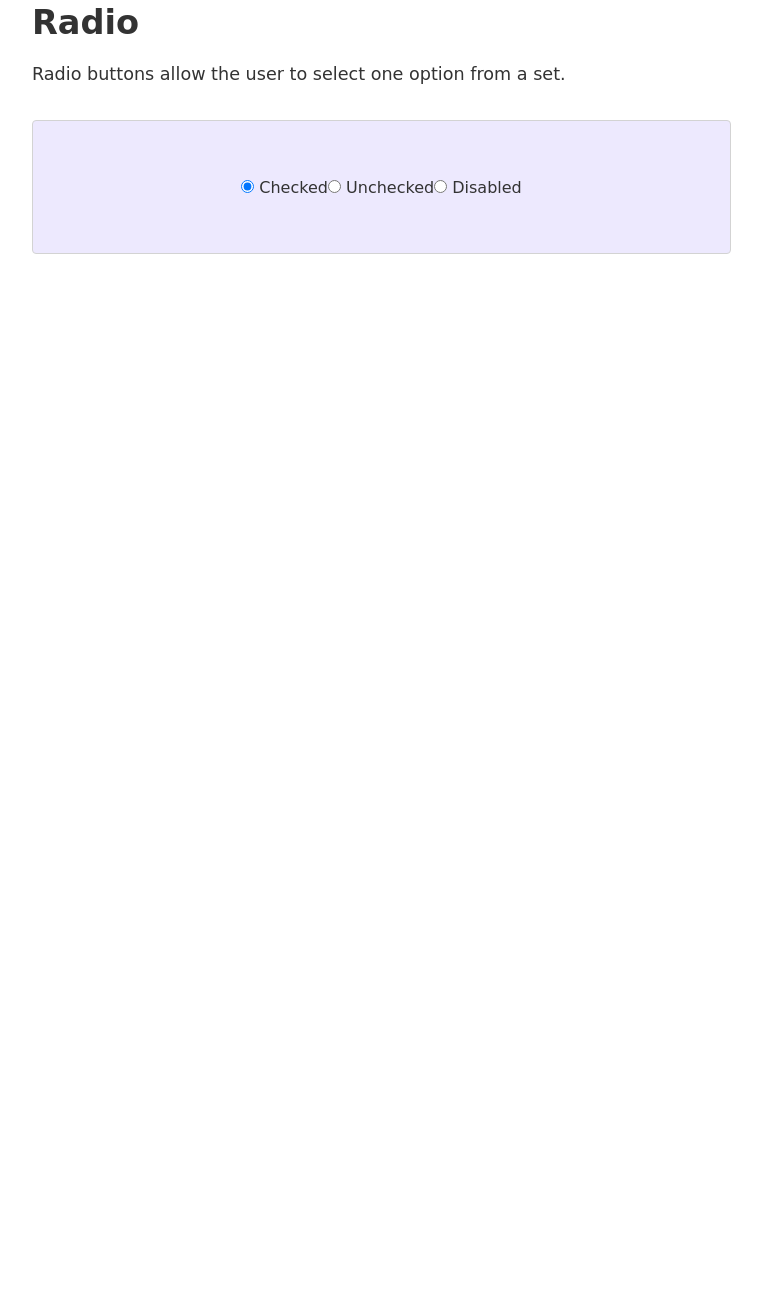
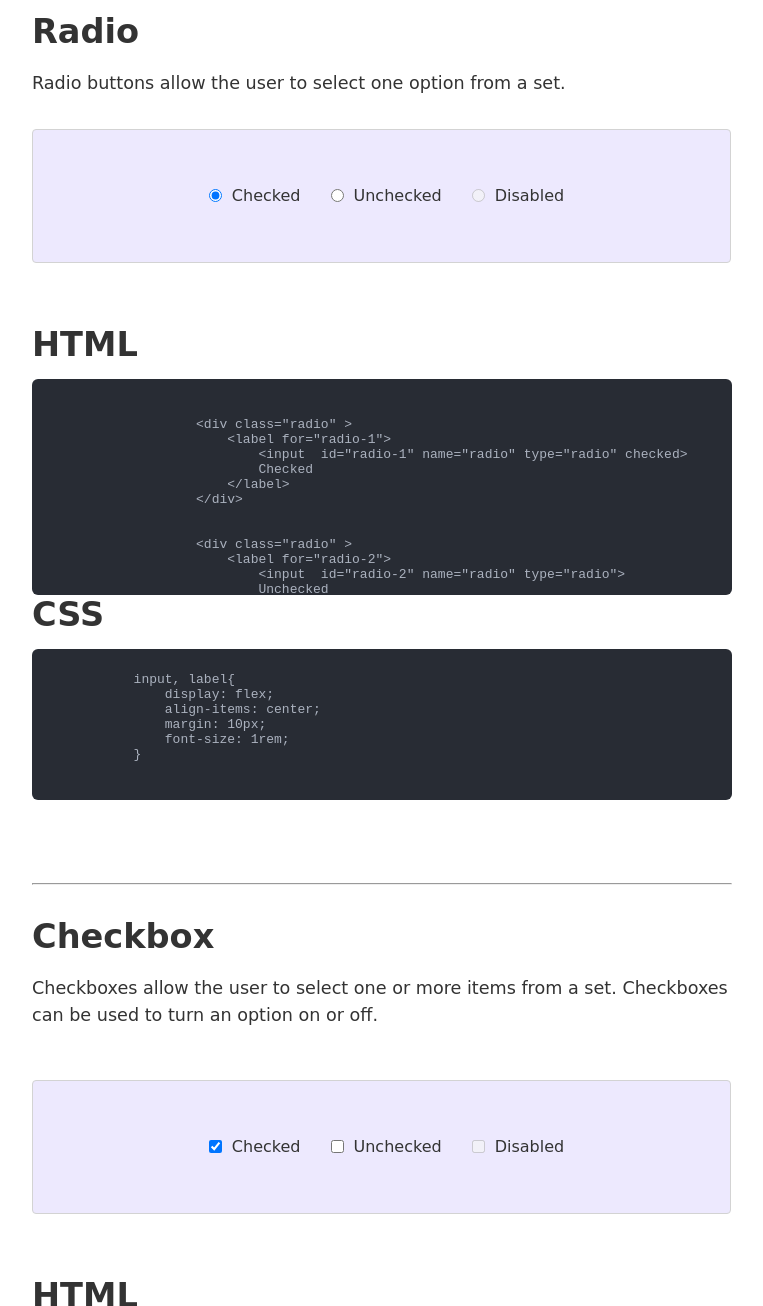
Before and after one commit to GeetaPogul/GP, a plain HTML site: page Input/input.html in a window 1280 px wide. Shown: the part 1494-2800 px from the top of the page, without its empty margins (400-1163 px from the left). Before the commit the page ends 1772 px from the top, so only its background shows below. Drawn offline with Linux system fonts and the light colour scheme.

Commit message:
feature : added input  component

```diff
--- a/Input/input.css
+++ b/Input/input.css
@@ -34,3 +34,10 @@ input[type=text] {
     color: red;
 
 }
+
+input, label{
+    display: flex;
+    align-items: center;
+    margin: 10px;
+    font-size: 1rem;
+}
--- a/Input/input.html
+++ b/Input/input.html
@@ -210,14 +210,182 @@
 
             <div class="radio" >
                 <label for="radio-3">
-                    <input  id="radio-3" name="radio" type="radio" >
+                    <input  id="radio-3" name="radio" type="radio" disabled>
                     Disabled
+                </label>
+            </div>
+        </div>
+
+
+
+            <br> <br>
+
+            <div class="content-title" > HTML </div>
+
+
+
+            <div class="code-content-div">
+
+                <pre>
+                  <code class="code">
+
+                    &lt;div class="radio" &gt;
+                        &lt;label for="radio-1"&gt;
+                            &lt;input  id="radio-1" name="radio" type="radio" checked&gt;
+                            Checked
+                        &lt;/label&gt;
+                    &lt;/div&gt;
+
+
+                    &lt;div class="radio" &gt;
+                        &lt;label for="radio-2"&gt;
+                            &lt;input  id="radio-2" name="radio" type="radio"&gt;
+                            Unchecked
+                        &lt;/label&gt;
+                    &lt;/div&gt;
+
+
+                    &lt;div class="radio" &gt;
+                        &lt;label for="radio-3"&gt;
+                            &lt;input  id="radio-3" name="radio" type="radio" disabled &gt;
+                            Disabled
+                        &lt;/label&gt;
+                    &lt;/div&gt; &lt;/div&gt;
+
+
+                  </code></pre></div>
+
+
+                  <div class="content-title" > CSS</div>
+
+
+
+    <div class="code-content-div">
+
+        <pre>
+          <code class="code">
+            input, label{
+                display: flex;
+                align-items: center;
+                margin: 10px;
+                font-size: 1rem;
+            }
+
+          </code>
+
+          </pre>
+
+        </div>
+
+
+        <!-- checkBox input -->
+
+
+        <br> <br> <hr>
+        <div class="content-title" >
+            Checkbox
+        </div> <br>
+        <div class="content-subtitle" >
+            Checkboxes allow the user to select one or more items from a set. Checkboxes can be used to turn an option on or off.
+        </div>
+
+
+        <br>
+
+
+        <div  class="circle-avatar" >
+
+            <div class="radio" >
+                <label for="radio-1">
+                    <input  id="radio-1" name="checkBox" type="checkbox" checked>
+                    Checked
                 </label>
             </div>
 
 
+            <div class="radio" >
+                <label for="radio-2">
+                    <input  id="radio-2" name="checkBox" type="checkbox">
+                    Unchecked
+                </label>
+            </div>
+
+
+            <div class="radio" >
+                <label for="radio-3">
+                    <input  id="radio-3" name="checkBox" type="checkbox" disabled >
+                    Disabled
+                </label>
+            </div> </div>
+
+
+            <br> <br>
+            <div class="content-title" > HTML</div>
+
+
+            <div class="code-content-div">
+
+                <pre>
+                  <code class="code">
+
+                    &lt;div class="radio" &gt;
+                        &lt;label for="radio-1"&gt;
+                            &lt;input  id="radio-1" name="checkBox" type="checkbox" checked&gt;
+                            Checked
+                        &lt;/label&gt;
+                    &lt;/div&gt;
+
+
+                    &lt;div class="radio" &gt;
+                        &lt;label for="radio-2"&gt;
+                            &lt;input  id="radio-2" name="checkBox" type="checkbox"&gt;
+                            Unchecked
+                        &lt;/label&gt;
+                    &lt;/div&gt;
+
+
+                    &lt;div class="radio" &gt;
+                        &lt;label for="radio-3"&gt;
+                            &lt;input  id="radio-3" name="checkBox" type="checkbox" disabled &gt;
+                            Disabled
+                        &lt;/label&gt;
+                    &lt;/div&gt; &lt;/div&gt;
+
+
+                  </code></pre></div>
+
+
+                  <div class="content-title" > CSS</div>
+
+
+
+    <div class="code-content-div">
+
+        <pre>
+          <code class="code">
+            input, label{
+                display: flex;
+                align-items: center;
+                margin: 10px;
+                font-size: 1rem;
+            }
+
+          </code>
+
+          </pre>
 
         </div>
+
+
+        <br> <br> <hr> <br>
+
+
+
+
+
+
+
+
 
 
 
```
